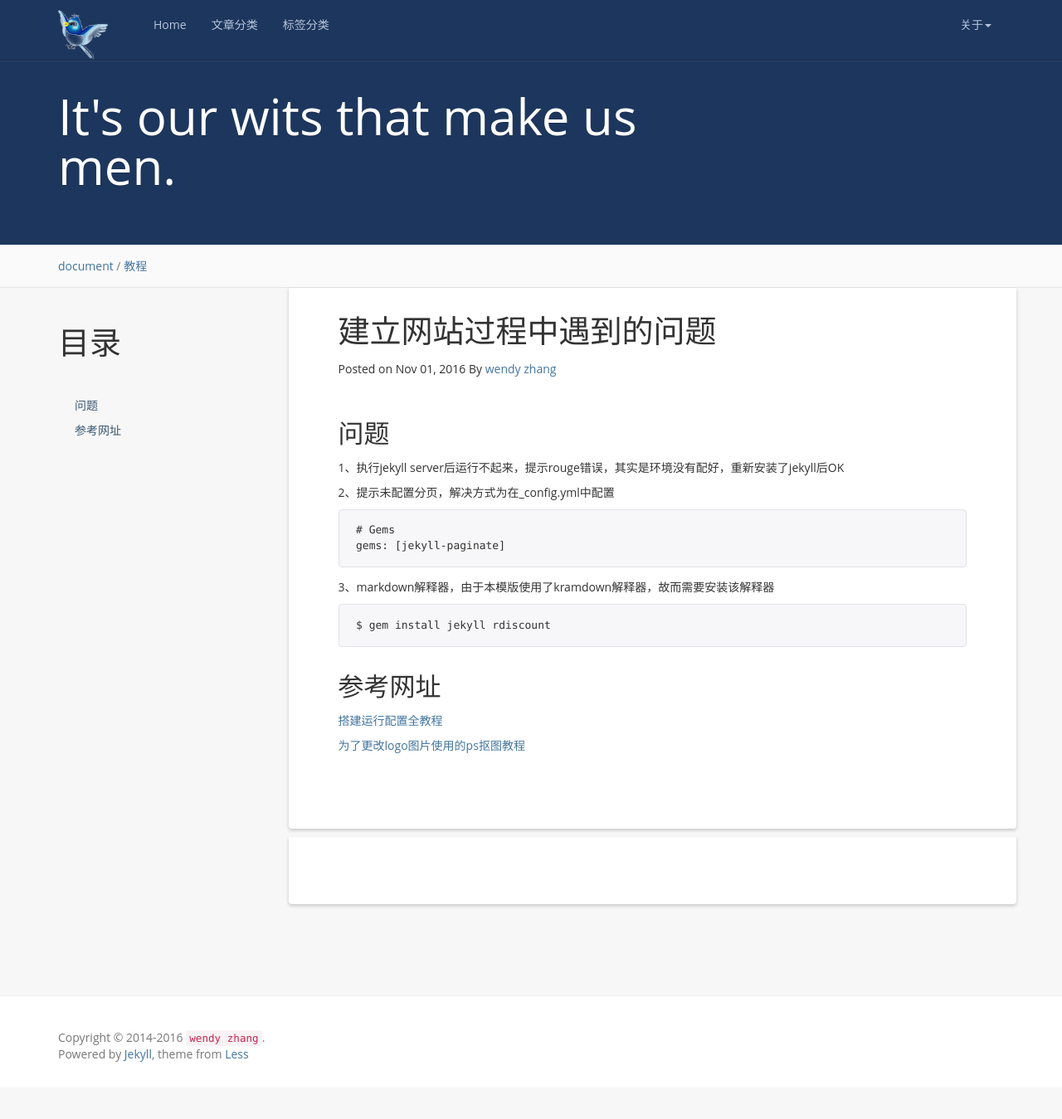
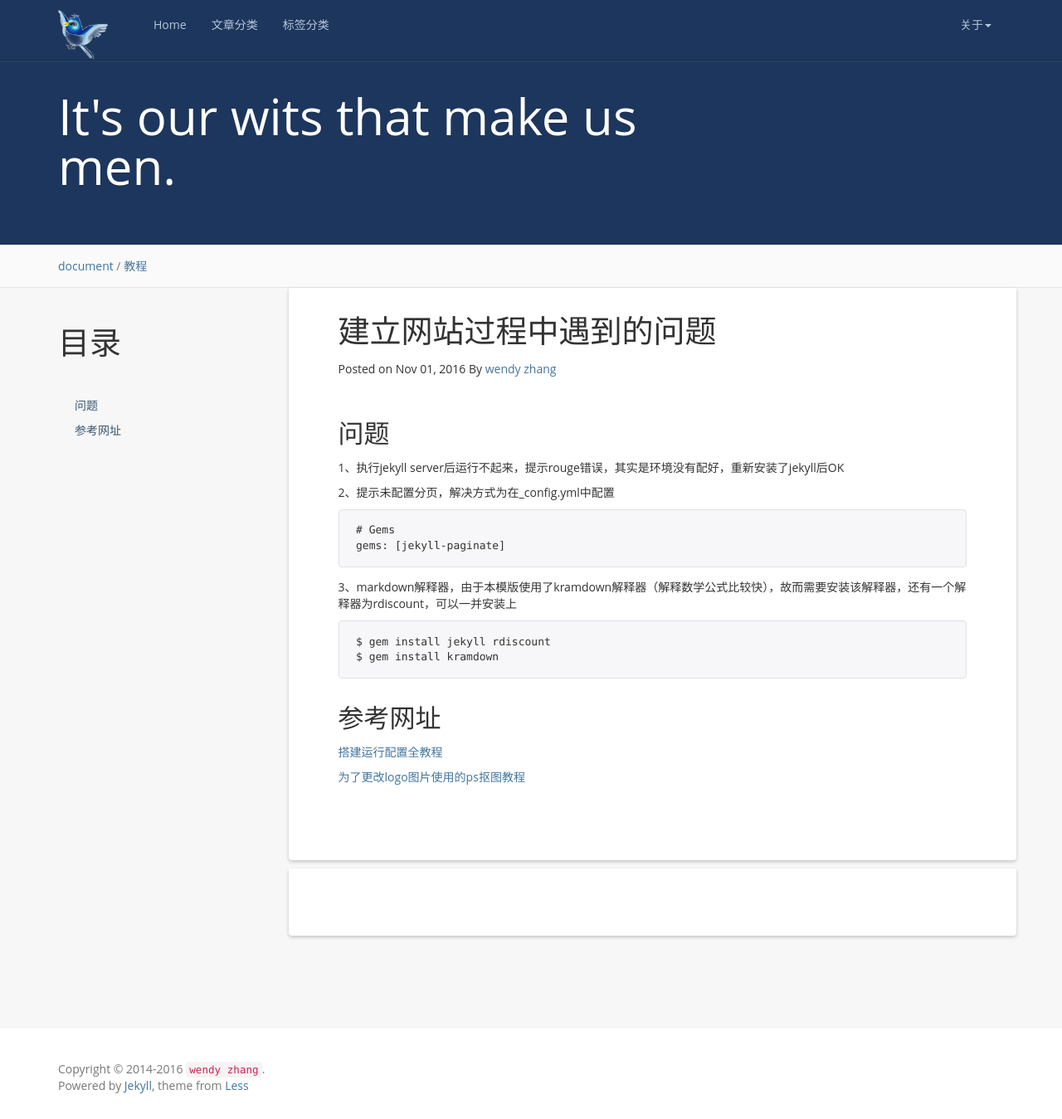
Before and after one commit to sunnyYanan/sunnyYanan.github.io, a Jekyll site: the page built from _posts/2016-11-01-build-the-web.md, in a window 1280 px wide and 1349 px high. Shown: the whole window at 83% size. Built offline with Jekyll 4.4.1, drawn with Linux system fonts in a browser that asks for light colours; comment, search, counter and statistics services are not loaded.

Commit message:
更改下

````diff
--- a/_posts/2016-11-01-build-the-web.md
+++ b/_posts/2016-11-01-build-the-web.md
@@ -20,10 +20,11 @@ tag: 教程
 gems: [jekyll-paginate]
 ```
 
-3、markdown解释器，由于本模版使用了kramdown解释器，故而需要安装该解释器
+3、markdown解释器，由于本模版使用了kramdown解释器（解释数学公式比较快），故而需要安装该解释器，还有一个解释器为rdiscount，可以一并安装上
 
 ```
 $ gem install jekyll rdiscount
+$ gem install kramdown
 ```
 
 参考网址
````
Also changed, not shown: 2 other files.
